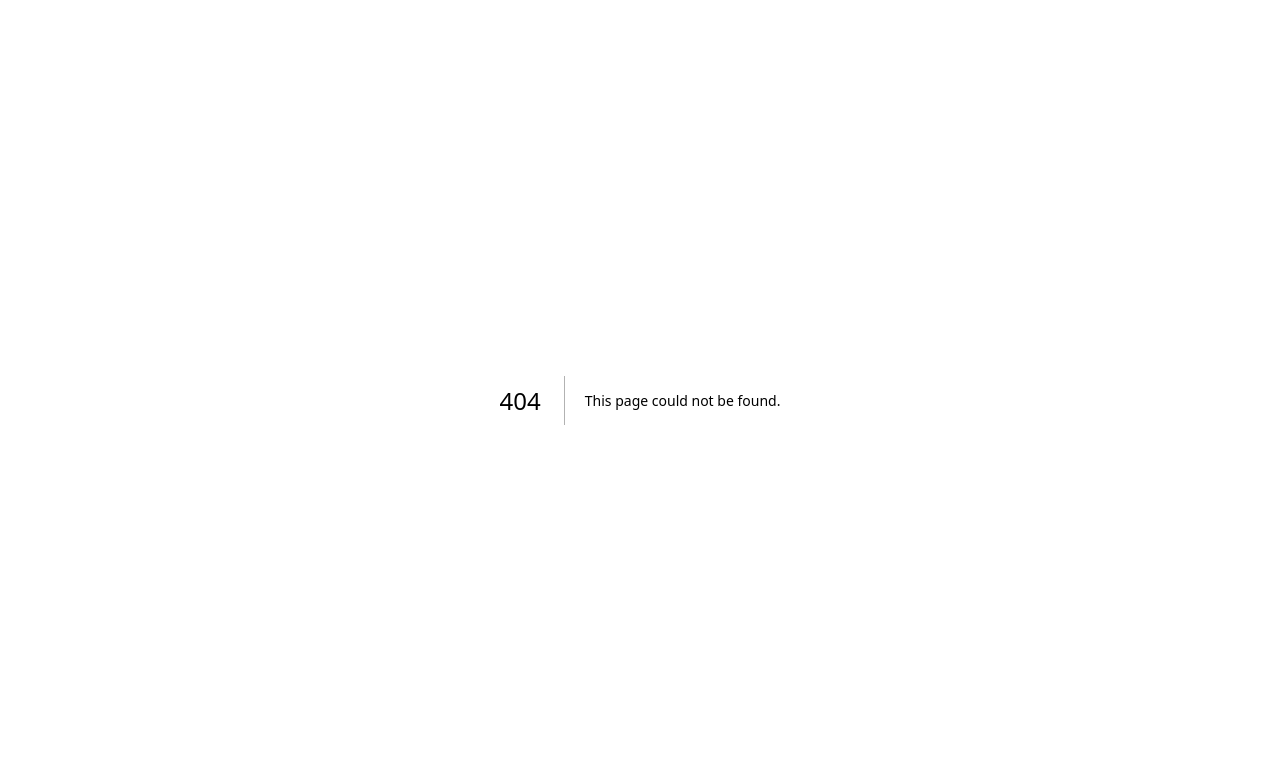
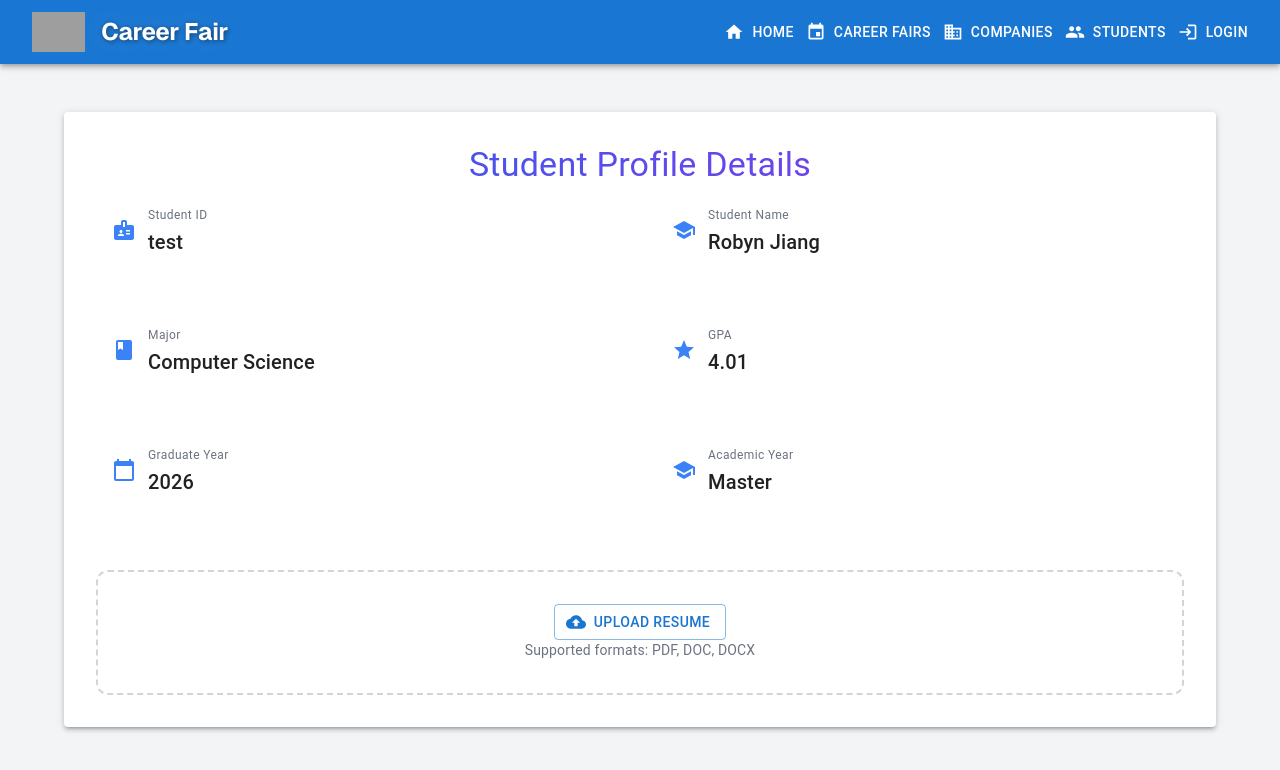
Before and after one commit to KaichenQu/careerfair, a Next.js app: page /student/profile in a window 1280 px wide. Before the commit this address had no page. Shown: the top 770 px of the page. Built offline with nearby package versions, Linux system fonts and the light colour scheme; grey boxes are pictures that could not be loaded.

Commit message:
studentprofile add

```diff
--- a/app/Components/student/StudentProfile.tsx
+++ b/app/Components/student/StudentProfile.tsx
@@ -4,13 +4,7 @@ import React from "react";
 import { Container, Typography, Box, Button, Paper, Grid } from "@mui/material";
 import Layout from "../common/Layout";
 import { Person, WorkHistory } from "@mui/icons-material";
-
-// Sample student data (replace with actual data fetching)
-const studentData = {
-  student_id: "ST123456",
-  major: "Computer Science",
-  name: "John Doe",
-};
+import { studentData } from "../../data/studentData";
 
 const StudentProfile = () => {
   return (
@@ -41,6 +35,12 @@ const StudentProfile = () => {
                   variant="h6"
                   className="font-semibold text-gray-800"
                 >
+                  Name: {studentData.student_name}
+                </Typography>
+                <Typography
+                  variant="h6"
+                  className="font-semibold text-gray-800"
+                >
                   Major: {studentData.major}
                 </Typography>
               </Box>
@@ -65,6 +65,7 @@ const StudentProfile = () => {
                   variant="contained"
                   startIcon={<Person />}
                   className="bg-blue-500 hover:bg-blue-600 px-6 py-2"
+                  onClick={() => (window.location.href = "/student/profile")}
                 >
                   Profile
                 </Button>
--- /dev/null
+++ b/app/Components/student/StudentProfileDetails.tsx
@@ -0,0 +1,208 @@
+"use client";
+
+import React, { useState } from "react";
+import {
+  Container,
+  Typography,
+  Paper,
+  Grid,
+  Box,
+  TextField,
+  Button,
+  CircularProgress,
+  LinearProgress,
+} from "@mui/material";
+import Layout from "../common/Layout";
+import {
+  CloudUpload,
+  School,
+  Badge,
+  Grade,
+  CalendarToday,
+  Class,
+} from "@mui/icons-material";
+import { studentData } from "../../data/studentData";
+import axios from "axios";
+
+const StudentProfileDetails = () => {
+  const [isHovered, setIsHovered] = useState("");
+  const [uploading, setUploading] = useState(false);
+  const [uploadProgress, setUploadProgress] = useState(0);
+  const [uploadError, setUploadError] = useState<string | null>(null);
+
+  const InfoField = ({
+    label,
+    value,
+    icon,
+  }: {
+    label: string;
+    value: string;
+    icon: React.ReactNode;
+  }) => (
+    <Box
+      className={`p-4 rounded-xl transition-all duration-200 ${
+        isHovered === label
+          ? "bg-gradient-to-r from-blue-50 to-purple-50 shadow-md transform -translate-y-1"
+          : "bg-white"
+      }`}
+      onMouseEnter={() => setIsHovered(label)}
+      onMouseLeave={() => setIsHovered("")}
+    >
+      <Box className="flex items-center space-x-3">
+        <Box className="text-blue-500">{icon}</Box>
+        <Box>
+          <Typography variant="caption" className="text-gray-500">
+            {label}
+          </Typography>
+          <Typography variant="h6" className="font-semibold">
+            {value}
+          </Typography>
+        </Box>
+      </Box>
+    </Box>
+  );
+
+  const handleResumeUpload = async (
+    event: React.ChangeEvent<HTMLInputElement>
+  ) => {
+    const file = event.target.files?.[0];
+    if (!file) return;
+
+    setUploading(true);
+    setUploadProgress(0);
+    setUploadError(null);
+
+    const formData = new FormData();
+    formData.append("resume", file);
+
+    try {
+      const response = await axios.post("/profile/uploadResume", formData, {
+        onUploadProgress: (progressEvent) => {
+          const progress = progressEvent.total
+            ? Math.round((progressEvent.loaded * 100) / progressEvent.total)
+            : 0;
+          setUploadProgress(progress);
+        },
+      });
+
+      if (response.data?.filename) {
+        studentData.resume = response.data.filename;
+      }
+    } catch (error) {
+      setUploadError("Failed to upload resume. Please try again later.");
+      console.error("Upload failed:", error);
+    } finally {
+      setUploading(false);
+      setUploadProgress(0);
+    }
+  };
+
+  return (
+    <Layout>
+      <Container maxWidth="lg" className="py-12">
+        <Paper elevation={3} className="p-8 rounded-xl">
+          <Typography
+            variant="h4"
+            className="text-center font-bold mb-8 bg-gradient-to-r from-blue-600 to-purple-600 text-transparent bg-clip-text"
+          >
+            Student Profile Details
+          </Typography>
+
+          <Grid container spacing={4}>
+            <Grid item xs={12} md={6}>
+              <InfoField
+                label="Student ID"
+                value={studentData.student_id}
+                icon={<Badge />}
+              />
+            </Grid>
+            <Grid item xs={12} md={6}>
+              <InfoField
+                label="Student Name"
+                value={studentData.student_name}
+                icon={<School />}
+              />
+            </Grid>
+            <Grid item xs={12} md={6}>
+              <InfoField
+                label="Major"
+                value={studentData.major}
+                icon={<Class />}
+              />
+            </Grid>
+            <Grid item xs={12} md={6}>
+              <InfoField label="GPA" value={studentData.gpa} icon={<Grade />} />
+            </Grid>
+            <Grid item xs={12} md={6}>
+              <InfoField
+                label="Graduate Year"
+                value={studentData.graduate_year}
+                icon={<CalendarToday />}
+              />
+            </Grid>
+            <Grid item xs={12} md={6}>
+              <InfoField
+                label="Academic Year"
+                value={studentData.academic_year}
+                icon={<School />}
+              />
+            </Grid>
+
+            <Grid item xs={12}>
+              <Box className="mt-6">
+                <Box className="border-2 border-dashed border-gray-300 rounded-xl p-8 text-center transition-all duration-200 hover:border-blue-400 hover:bg-blue-50">
+                  <input
+                    type="file"
+                    accept=".pdf,.doc,.docx"
+                    onChange={handleResumeUpload}
+                    style={{ display: "none" }}
+                    id="resume-upload"
+                  />
+                  <label htmlFor="resume-upload">
+                    <Button
+                      component="span"
+                      variant="outlined"
+                      startIcon={uploading ? null : <CloudUpload />}
+                      className="mb-2 bg-white hover:bg-blue-50"
+                      disabled={uploading}
+                    >
+                      {uploading ? (
+                        <Box className="flex items-center">
+                          <CircularProgress size={20} className="mr-2" />
+                          Uploading {uploadProgress}%
+                        </Box>
+                      ) : (
+                        "Upload Resume"
+                      )}
+                    </Button>
+                  </label>
+                  {uploadError && (
+                    <Typography color="error" className="mt-2 text-sm">
+                      {uploadError}
+                    </Typography>
+                  )}
+                  <Typography variant="body2" className="text-gray-500 mt-2">
+                    {studentData.resume
+                      ? `Current Resume: ${studentData.resume}`
+                      : "Supported formats: PDF, DOC, DOCX"}
+                  </Typography>
+                  {uploading && (
+                    <Box className="w-full mt-4">
+                      <LinearProgress
+                        variant="determinate"
+                        value={uploadProgress}
+                        className="rounded-full"
+                      />
+                    </Box>
+                  )}
+                </Box>
+              </Box>
+            </Grid>
+          </Grid>
+        </Paper>
+      </Container>
+    </Layout>
+  );
+};
+
+export default StudentProfileDetails;
--- /dev/null
+++ b/app/data/studentData.ts
@@ -0,0 +1,9 @@
+export const studentData = {
+  student_id: "test",
+  student_name: "Robyn Jiang",
+  major: "Computer Science",
+  gpa: "4.01",
+  graduate_year: "2026",
+  academic_year: "Master",
+  resume: null,
+};
--- /dev/null
+++ b/app/student/profile/page.tsx
@@ -0,0 +1,5 @@
+import StudentProfileDetails from "../../Components/student/StudentProfileDetails";
+
+export default function StudentProfilePage() {
+  return <StudentProfileDetails />;
+}
```
